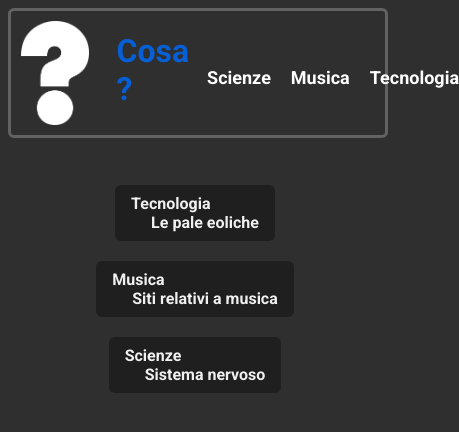
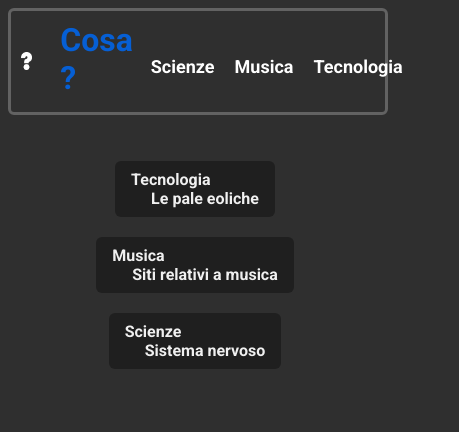
Before and after one commit to CubeBeveled/cosa-sito, a plain HTML site: page index.html in a window 390 px wide. Shown: the whole page, 459 px wide, since content can reach past the window. Drawn offline with Linux system fonts and the light colour scheme; a web font is replaced by a local one.

Commit message:
Fixed mobile icon in main webpage

```diff
--- a/styles.css
+++ b/styles.css
@@ -30,7 +30,7 @@ TOP BAR
 
 .title_image {
   cursor: pointer;
-  width: 8vh;
+  width: 3%;
   margin-bottom: 10px;
   margin-left: 10px;
 }
```
Also changed, not shown: index.html (indentation only).
